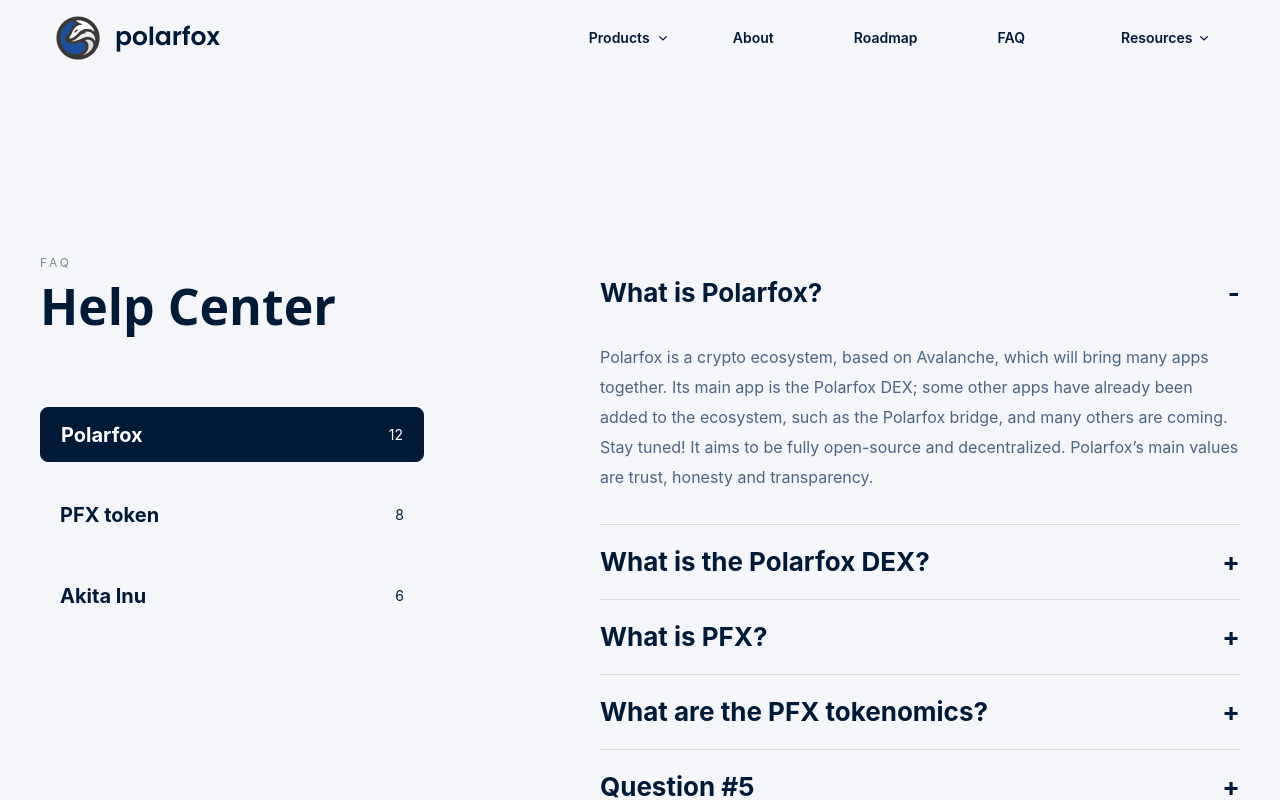
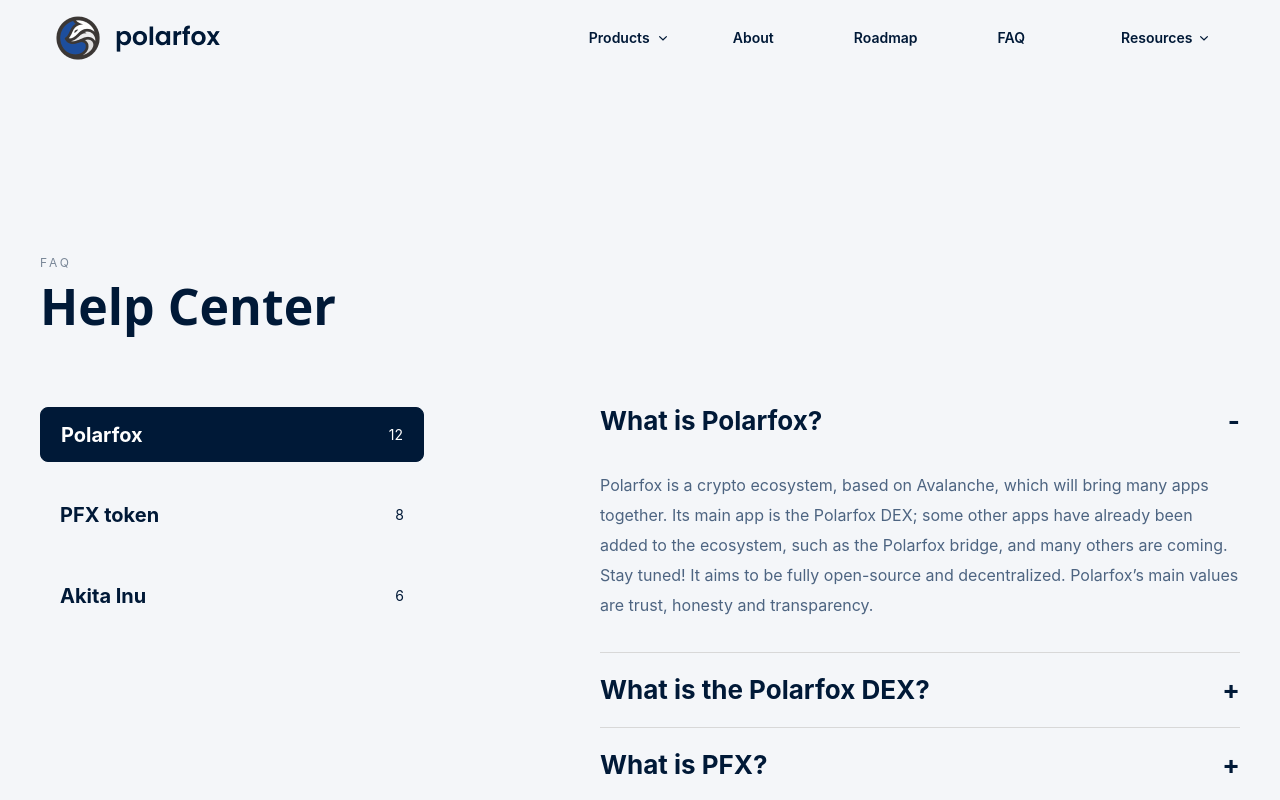
Before and after one commit to Polarfox-DEX/polarfox-web, a Next.js app: page /faq in a window 1280 px wide. Shown: the top 800 px of the page. Built offline with nearby package versions, Linux system fonts and the light colour scheme.

Commit message:
Add finishing touches to FaqMain

```diff
--- a/components/faq/FaqMain.tsx
+++ b/components/faq/FaqMain.tsx
@@ -22,8 +22,7 @@ export function FaqMain({ className }: SectionProps) {
           <FaqSelector />
           <FaqContact className="hidden desktop:block mt-80" />
         </div>
-        {/* TODO: FaqPolarfox should be lower (at the same level as "Polarfox" on the the selector) */}
-        <FaqPolarfox className="desktop:pl-44" />
+        <FaqPolarfox className="mt-8 desktop:mt-32 desktop:pl-44" />
       </div>
       <FaqContact className="desktop:hidden mt-12" />
     </div>
--- a/pages/faq.tsx
+++ b/pages/faq.tsx
@@ -1,4 +1,3 @@
-import { calcRem } from '../utils/styles'
 import { Page } from '../components/Page'
 import { FaqMain } from '../components/faq/FaqMain'
 
@@ -6,11 +5,6 @@ export default function Faq() {
   return (
     <Page>
       <FaqMain className="mt-32 desktop:mt-64" />
-      <div
-        style={{
-          minHeight: calcRem(300)
-        }}
-      />
     </Page>
   )
 }
```
